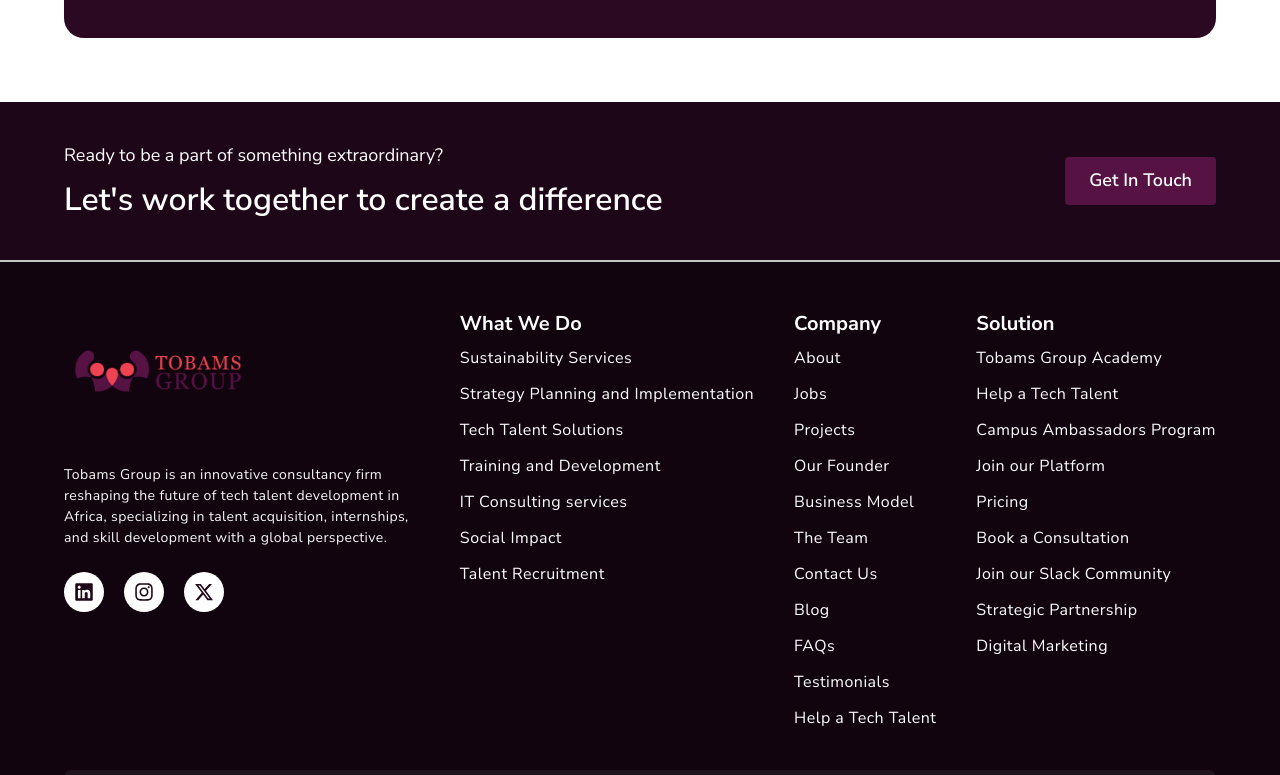
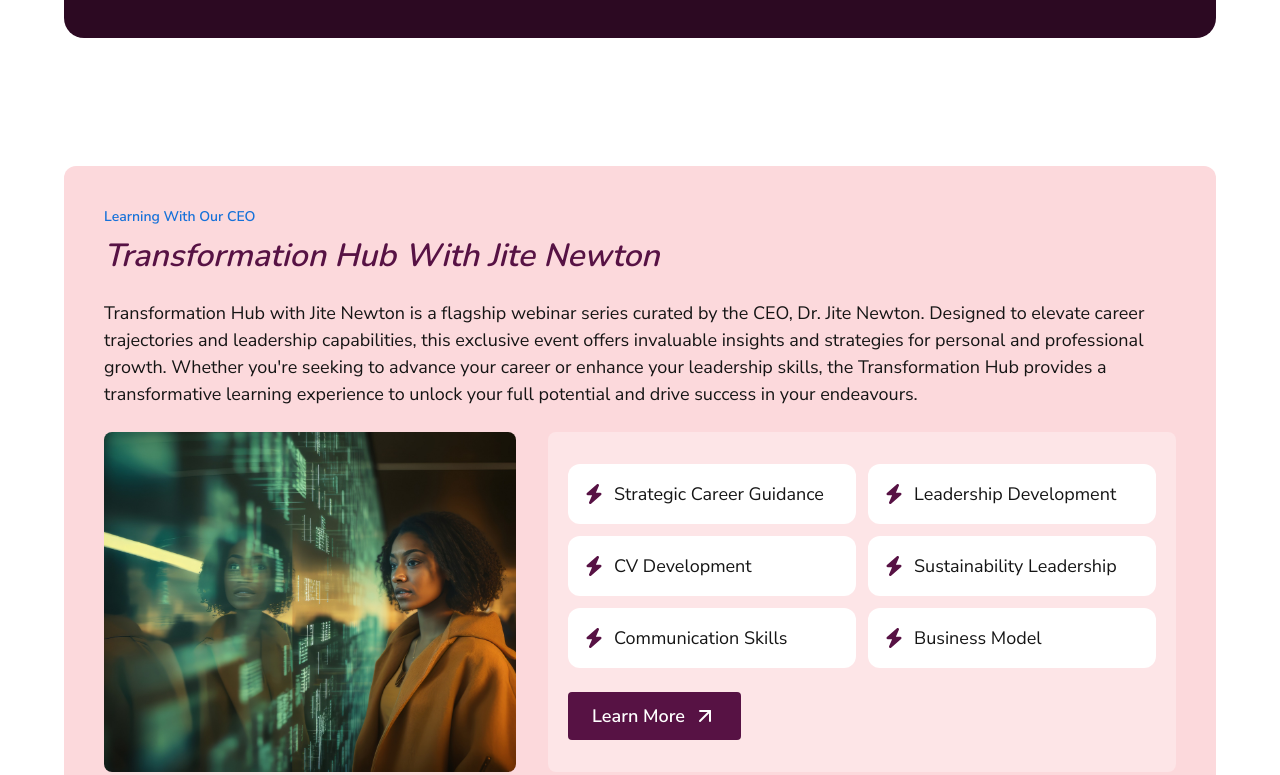
Before and after one commit to AghoghoOgbotor18/frontend-intern-asssesment, a Next.js app: page / in a window 1280 px wide. Shown: the part 4065-4840 px from the top of the page. Built offline with nearby package versions, Linux system fonts and the light colour scheme.

Commit message:
feat: add transformation section

```diff
--- /dev/null
+++ b/src/app/components/transformation/Benefits.jsx
@@ -0,0 +1,12 @@
+import { FaBolt } from "react-icons/fa6";
+
+export default function Benefit({ text }) {
+    return (
+        <div className="flex h-14 w-full items-center gap-[10px] rounded-xl bg-white px-4 py-4 md:h-[60px] md:w-[288px]">
+            <FaBolt className="h-5 w-5 shrink-0 text-primary" />
+            <span className="font-nunito-sans text-sm font-normal leading-[150%] text-foreground md:text-lg">
+                {text}
+            </span>
+        </div>
+    );
+}
--- /dev/null
+++ b/src/app/components/transformation/Transformation.jsx
@@ -0,0 +1,84 @@
+import Image from "next/image";
+import { FiArrowUpRight } from "react-icons/fi";
+import Benefit from "./Benefits";
+
+const benefits = [
+    "Strategic Career Guidance",
+    "Leadership Development",
+    "CV Development",
+    "Sustainability Leadership",
+    "Communication Skills",
+    "Business Model"
+];
+
+export default function Transformation() {
+    return (
+        <section className="w-full bg-white px-6 py-6 md:px-16 md:py-16">
+            <div className="mx-auto flex w-full max-w-[1312px] flex-col gap-16 rounded-xl bg-accent/20 px-4 py-6 md:gap-16 md:p-10">
+
+                <div className="flex w-full flex-col gap-6">
+                    <div className="flex w-full flex-col gap-2">
+                        <p className="font-sans text-sm font-semibold leading-[150%] text-[#1671d9]">
+                            Learning With Our CEO
+                        </p>
+                        <h2 className="font-nunito text-xl font-semibold italic leading-[130%] text-primary md:text-[32px]">
+                            Transformation Hub With Jite Newton
+                        </h2>
+                    </div>
+
+                <div className="flex w-full flex-col gap-3">
+                    <p className="font-sans text-sm font-normal leading-[150%] text-foreground md:text-lg">
+                        Transformation Hub with Jite Newton is a flagship webinar
+                        series curated by the CEO, Dr. Jite Newton. Designed to elevate
+                        career trajectories and leadership capabilities, this exclusive
+                        event offers invaluable insights and strategies for personal and
+                        professional growth. Whether you're seeking to advance your
+                        career or enhance your leadership skills, the Transformation Hub
+                        provides a transformative learning experience to unlock your full
+                        potential and drive success in your endeavours.
+                    </p>
+                </div>
+
+                <div className="flex w-full flex-col gap-6 md:flex-row md:gap-8">
+                    <div className="relative h-[232px] w-full overflow-hidden rounded-lg md:h-[340px] md:w-[560px]">
+                        <Image
+                            src="/images/tech.jpg"
+                            alt="A girl looking at running codes"
+                            fill
+                            className="object-cover"
+                            sizes="(max-width: 767px) 100vw, 560px"
+                        />
+                    </div>
+
+                    <div className="flex w-full flex-col gap-6 rounded-lg bg-white/30 px-5 py-8 md:h-[340px] md:w-[640px]">
+                        <div className="flex w-full flex-col gap-3">
+                            <div className="flex w-full flex-col gap-3 md:flex-row">
+                                <Benefit text={benefits[0]} />
+                                <Benefit text={benefits[1]} />
+                            </div>
+
+                            <div className="flex w-full flex-col gap-3 md:flex-row">
+                                <Benefit text={benefits[2]} />
+                                <Benefit text={benefits[3]} />
+                            </div>
+
+                            <div className="flex w-full flex-col gap-3 md:flex-row">
+                                <Benefit text={benefits[4]} />
+                                <Benefit text={benefits[5]} />
+                            </div>
+                        </div>
+                        <a
+                            href="#"
+                            className="flex h-[45px] w-fit items-center gap-2 rounded bg-primary px-6 py-[10.5px] font-sans text-sm font-semibold leading-[150%] text-white transition-opacity hover:opacity-90 md:h-12 md:text-lg"
+                        >
+                            <span>Learn More</span>
+                            <FiArrowUpRight className="h-6 w-6" />
+                        </a>
+                    </div>
+                </div>
+
+                </div>
+            </div>
+        </section>
+    );
+}
--- a/src/app/page.js
+++ b/src/app/page.js
@@ -2,6 +2,7 @@
 import LearningManagementSystem from "./components/LearningManagementSystem";
 import Management from "./components/Management";
 import TrainingPrograms from "./components/training/TrainingProgram";
+import Transformation from "./components/transformation/Transformation";
 
 export default function Home (){
   return (
@@ -10,6 +11,7 @@
       <LearningManagementSystem />
       <TrainingPrograms />
       <Management />
+      <Transformation />
     </>
   )
 }
```
